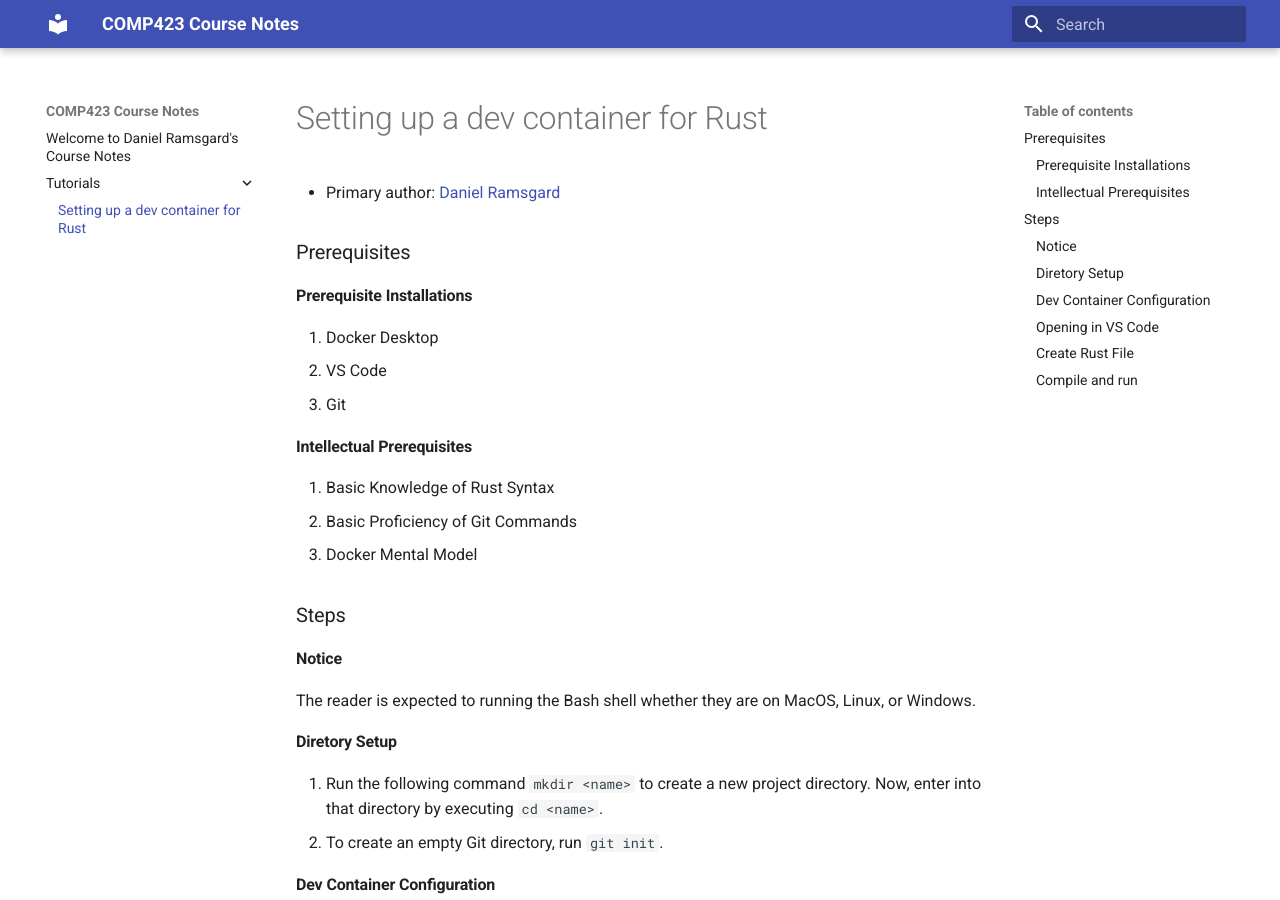
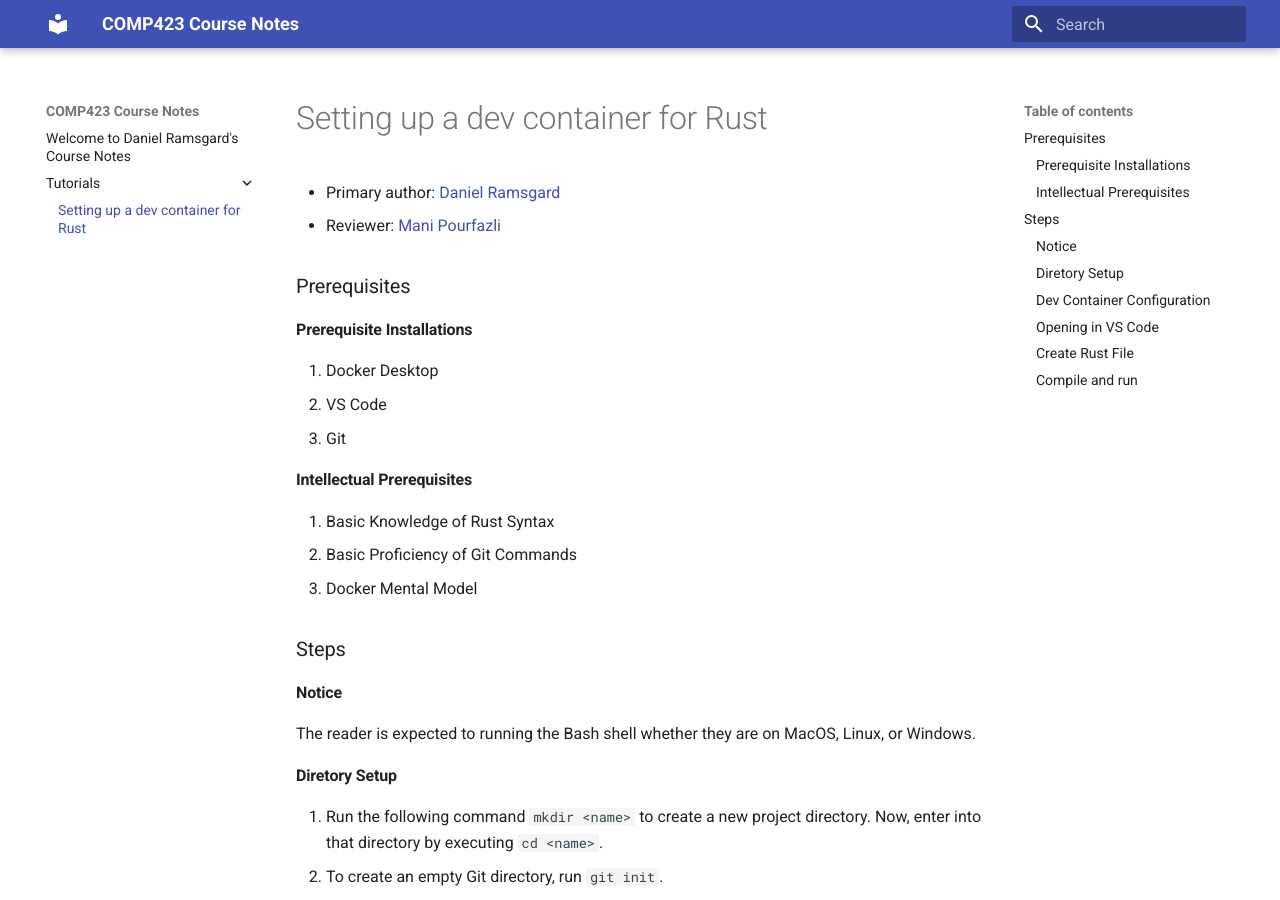
Before and after one commit to DanielRamsgard/comp423-course-notes, an MkDocs documentation site: the page built from docs/tutorials/rust-setup.md, in a window 1280 px wide and 900 px high. Built offline with MkDocs 1.6.1 and Material for MkDocs 9.7.7, drawn with Linux system fonts in a browser that asks for light colours.

Commit message:
Added reviewer

```diff
--- a/docs/tutorials/rust-setup.md
+++ b/docs/tutorials/rust-setup.md
@@ -1,6 +1,7 @@
 # Setting up a dev container for Rust
 
 * Primary author: [Daniel Ramsgard](https://github.com/DanielRamsgard)
+* Reviewer: [Mani Pourfazli](https://github.com/manip1384)
 
 ### Prerequisites
 
```
